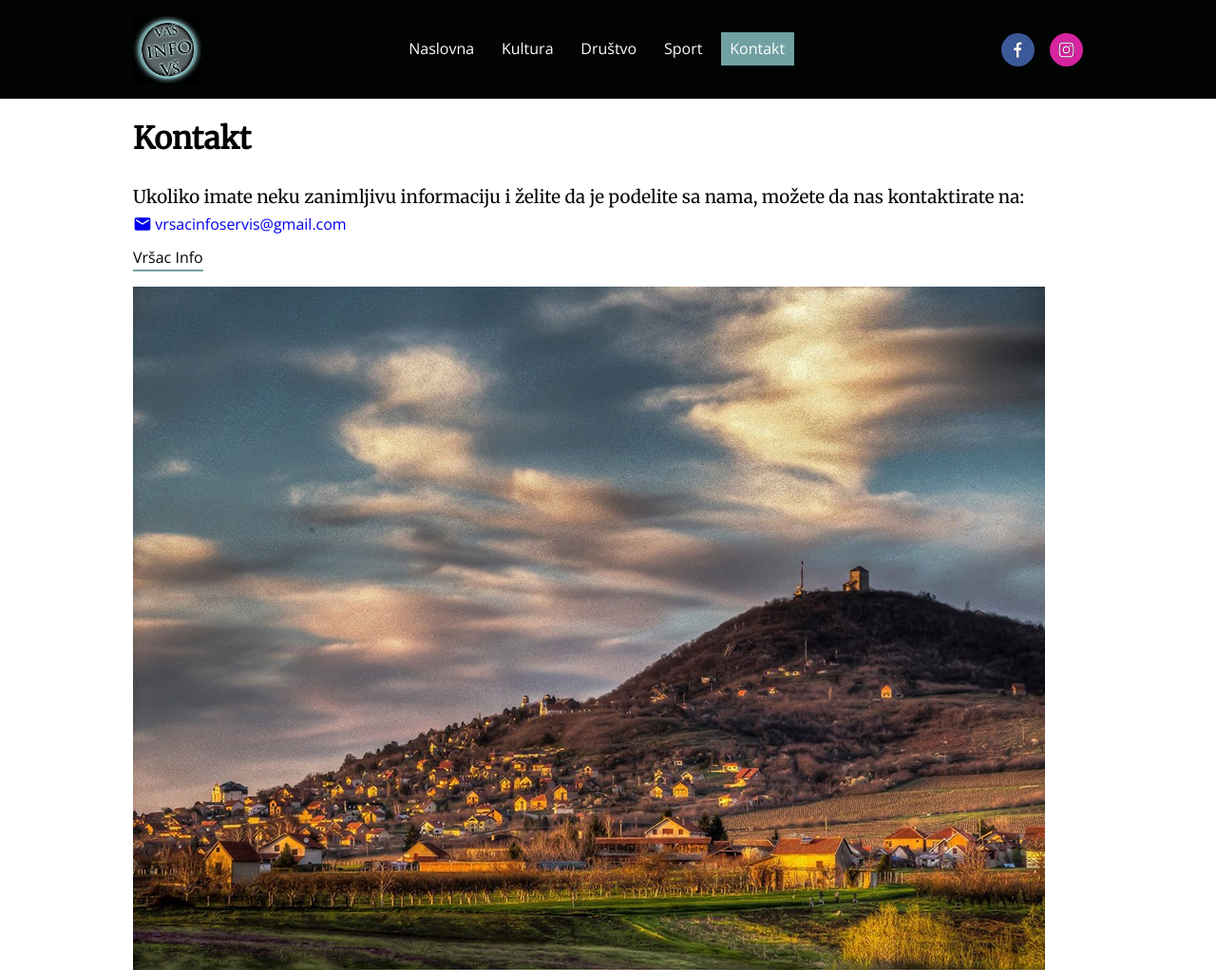
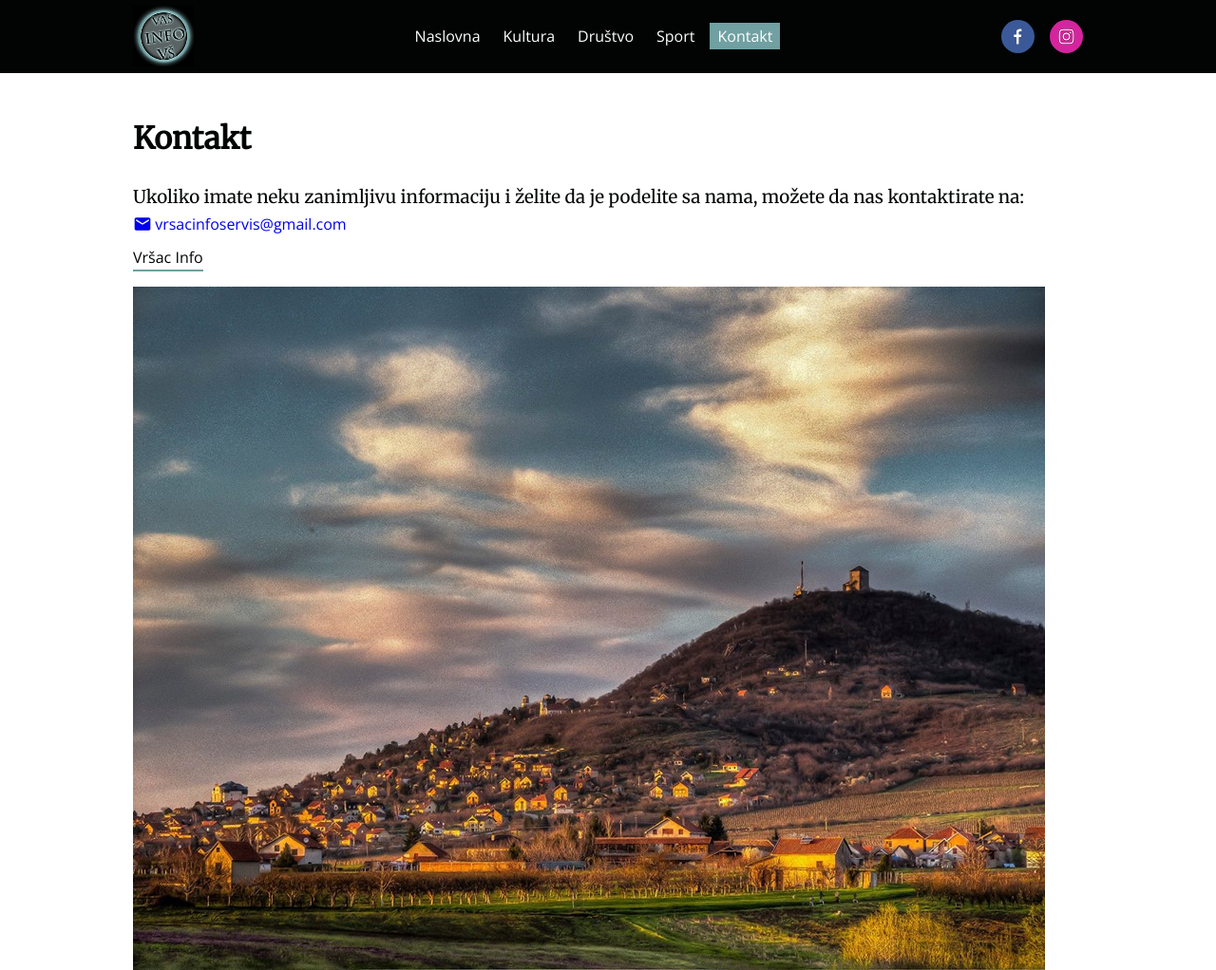
Before and after one commit to mariogilezan/vrsac-info, a Gatsby site: page /kontakt in a window 1280 px wide. Shown: the top 1022 px of the page at 95% size. Built offline with nearby package versions, Linux system fonts and the light colour scheme; Gatsby itself is replaced by a stand-in of ours.

Commit message:
changed navbar height and nav link paddings

```diff
--- a/src/components/Header/Header.module.scss
+++ b/src/components/Header/Header.module.scss
@@ -4,11 +4,10 @@
   left: 0;
   right: 0;
   z-index: 999;
-  min-height: 6rem;
   display: flex;
   align-items: center;
   justify-content: space-between;
-  padding: 1rem 0;
+  padding: 0.4rem 0;
   margin-bottom: 2rem;
   background-color: #020404;
   color: #fefefe;
--- a/src/components/NavLink/NavLink.module.scss
+++ b/src/components/NavLink/NavLink.module.scss
@@ -2,15 +2,15 @@
   font-weight: 500;
   text-decoration: none;
   color: #fefefe;
-  padding: 0.4rem 0.6rem;
-  margin-right: 0.6rem;
+  padding: 0.2rem 0.5rem;
+  margin-right: 0.5rem;
   transition: background-color 0.2s;
   &:hover {
     background-color: #70a0a1;
   }
   @media (max-width: 800px) {
     margin: 0;
-    margin-bottom: 0.6rem;
+    margin-bottom: 0.5rem;
   }
 }
 .active {
--- a/src/components/Navbar/Navbar.module.scss
+++ b/src/components/Navbar/Navbar.module.scss
@@ -19,8 +19,8 @@
   }
 }
 .logo {
-  width: 4.5rem;
-  height: 4.5rem;
+  width: 4rem;
+  height: 4rem;
   img {
     width: 100%;
   }
```
